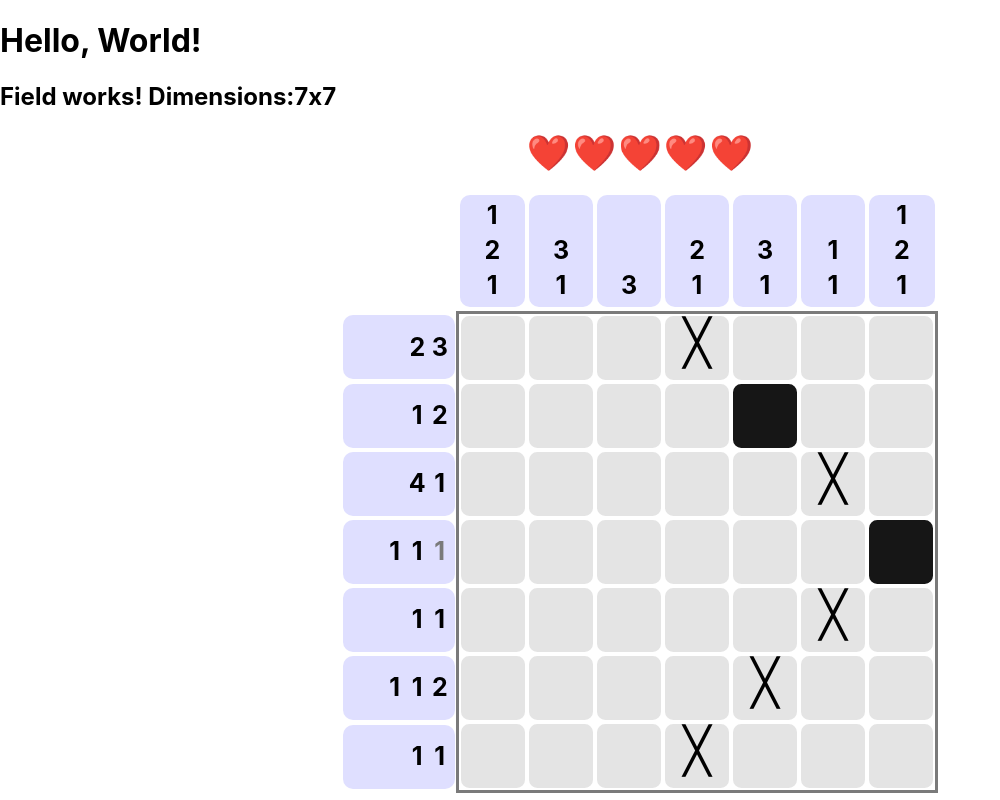
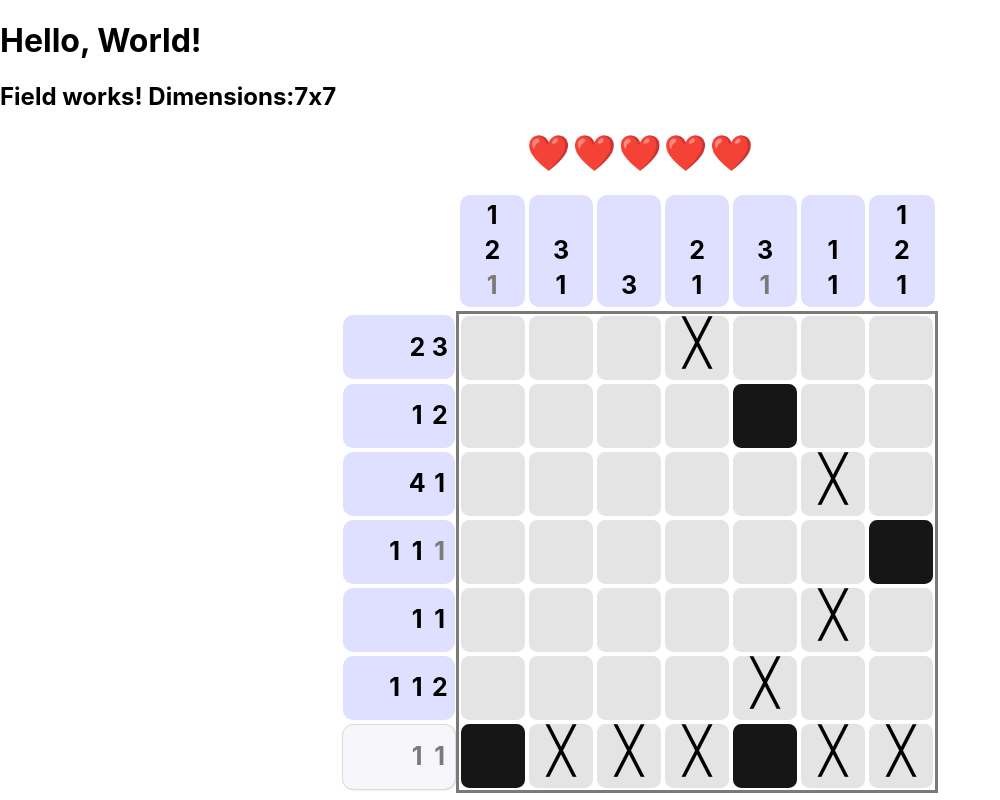
Before and after one commit to MixusMinimax/nonogram, a React (Create React App) app: page / in a window 1280 px wide. Shown: the whole page, without its empty margins (0-1000 px from the left). Built offline with nearby package versions, Linux system fonts and the light colour scheme.

Commit message:
cascade animation

```diff
--- a/src/App.tsx
+++ b/src/App.tsx
@@ -27,7 +27,7 @@ class App extends Component<Record<string, never>, AppState> {
         [false, false, false, false, false, false, true],
         [false, false, false, false, false, true, false],
         [false, false, false, false, true, false, false],
-        [false, false, false, true, false, false, false]
+        [true, false, false, true, true, false, false]
       ],
     }
   }
--- a/src/Field.scss
+++ b/src/Field.scss
@@ -4,7 +4,6 @@
 
 @keyframes flash-done {
     50%  { background-color: rgb(142, 174, 211); }
-    to   { background-color: rgb(246, 246, 251); }
 };
 
 table {
@@ -34,6 +33,7 @@ table {
         }
 
         .field-cell {
+            position: relative;
             border: 2px solid rgb(255, 255, 255);
             border-radius: 15%;
             background-color: rgb(228, 228, 228);
@@ -45,7 +45,7 @@ table {
                 background-color: rgb(22, 22, 22);
             }
 
-            &.unmarked div {
+            &.unmarked div.x {
                 font-size: 45px;
             }
 
@@ -53,7 +53,7 @@ table {
                 animation: flash-wrong 0.5s ease-out;
             }
 
-            div {
+            div.x {
                 user-select: none;
                 display: flex;
                 align-items: center;
@@ -64,6 +64,20 @@ table {
                 transform: translateY(-.14em);
                 pointer-events: none;
                 transition: font-size 0.05s ease-out;
+            }
+
+            div.overlay {
+                position: absolute;
+                top: 0;
+                left: 0;
+                width: 100%;
+                height: 100%;
+                border-radius: 15%;
+                opacity: 0.8;
+            }
+
+            &.completed div.overlay {
+                animation: flash-done 1s ease;
             }
         }
     }
@@ -85,9 +99,9 @@ table {
         &.completed {
             outline-style: solid;
             outline-width: 1px;
-            // background-color: rgb(246, 246, 251);
+            background-color: rgb(246, 246, 251);
             box-shadow: .5px .5px 2px 0px rgb(187, 187, 187);
-            animation: flash-done 0.5s ease forwards;
+            animation: flash-done 0.6s ease;
         }
 
         .segment-number {
--- a/src/Field.tsx
+++ b/src/Field.tsx
@@ -20,7 +20,7 @@ type FieldProps = {
 
 type FieldState = {
   health: { current: number, max: number },
-  fields: { x: number, y: number, wrong: boolean, state?: CellState }[][],
+  fields: { x: number, y: number, completed: boolean, wrong: boolean, state?: CellState }[][],
   segments: { columns: SegmentNumber[][], rows: SegmentNumber[][] },
   dragStart: { x: number, y: number },
   lastDraggedCell: number,
@@ -57,6 +57,7 @@ class Field extends Component<FieldProps, FieldState> {
       for (let x = 0; x < props.width; ++x) {
         state.fields[y].push({
           x, y,
+          completed: false,
           wrong: false,
           state: props.initializedStates[y][x]
             ? (props.solution[y][x] ? 'marked' : 'unmarked')
@@ -95,7 +96,7 @@ class Field extends Component<FieldProps, FieldState> {
     }
   }
 
-  markCell(x: number, y: number, button: number): void {
+  markCell(x: number, y: number, button: number, setState = true, cascade = true): void {
     if (this.state.fields[y][x].state != 'none') return
     if (this.state.health.current == 0) {
       this.setState({ dragging: false })
@@ -123,12 +124,13 @@ class Field extends Component<FieldProps, FieldState> {
       })
     }
 
-    this.setState({ fields: this.state.fields })
+    if (setState)
+      this.setState({ fields: this.state.fields })
 
-    this.updateSegments(x, y)
+    this.updateSegments(x, y, setState, cascade)
   }
 
-  updateSegments(x: number, y: number, setState = true): void {
+  updateSegments(x: number, y: number, setState = true, cascade = true): void {
     for (const axis of [Axis.X, Axis.Y]) {
 
       // check if col/row is completely done:
@@ -148,7 +150,12 @@ class Field extends Component<FieldProps, FieldState> {
       if (isDone) {
         for (const seg of this.state.segments[axis == Axis.X ? 'rows' : 'columns'][offAxis])
           seg.completed = true
-        // TODO: cascade
+        if (this.props.cascade && cascade) {
+          this.cascade(x, y, axis, true, 20, setState)
+          this.cascade(x, y, axis, false, 20, setState)
+          if (this.state.dragging && setState && axis == this.state.dragDirection)
+            this.setState({ dragging: false })
+        }
       } else {
         // check if col/row is partially done from each side:
         for (let direction = 0; direction < 2; ++direction) {
@@ -179,6 +186,23 @@ class Field extends Component<FieldProps, FieldState> {
     }
     if (setState)
       this.setState({ segments: this.state.segments })
+  }
+
+  cascade(x: number, y: number, axis: Axis, positive: boolean, delay: number, setState = true): void {
+    if (x < 0 || x >= this.props.width || y < 0 || y >= this.props.height)
+      return
+    if (setState) {
+      this.state.fields[y][x].completed = true
+      this.setState({ fields: this.state.fields })
+      setTimeout(() => { this.state.fields[y][x].completed = false; this.setState({ fields: this.state.fields }) }, 1000)
+    }
+    this.markCell(x, y, 2, setState, false)
+    const dx = (axis == Axis.X ? 1 : 0) * (positive ? 1 : -1)
+    const dy = (axis == Axis.X ? 0 : 1) * (positive ? 1 : -1)
+    if (setState)
+      setTimeout(() => { this.cascade(x + dx, y + dy, axis, positive, delay, setState) }, delay)
+    else
+      this.cascade(x + dx, y + dy, axis, positive, delay, setState)
   }
 
   // Events:
@@ -254,7 +278,7 @@ class Field extends Component<FieldProps, FieldState> {
           <tbody onMouseLeave={$event => this.mouseUp($event)}>
           {this.state.fields.map((row, y) =>
             <tr>
-              <th><div className={`segment ${this.state.segments.rows[y].every(seg => seg.completed) ? 'completed' : ''}`}> {
+              <th onMouseEnter={$event => this.mouseUp($event)}><div className={`segment ${this.state.segments.rows[y].every(seg => seg.completed) ? 'completed' : ''}`}> {
                 this.state.segments.rows[y].map(seg => <div className={`segment-number ${seg.completed ? 'completed' : ''}`}>{seg.size}</div>)
               } </div></th>
               {
@@ -265,9 +289,10 @@ class Field extends Component<FieldProps, FieldState> {
                     onMouseMove={() => this.mouseMove(cell.x, cell.y)}
                   >
                     <div
-                      className={ `field-cell ${cell.state} ${cell.wrong ? 'wrong' : ''}` }
+                      className={ `field-cell ${cell.state} ${cell.wrong ? 'wrong' : ''} ${cell.completed ? 'completed' : ''}` }
                     >
-                      <div>╳</div>
+                      <div className="x">╳</div>
+                      <div className="overlay"></div>
                     </div>
                   </td>
                 )
```
